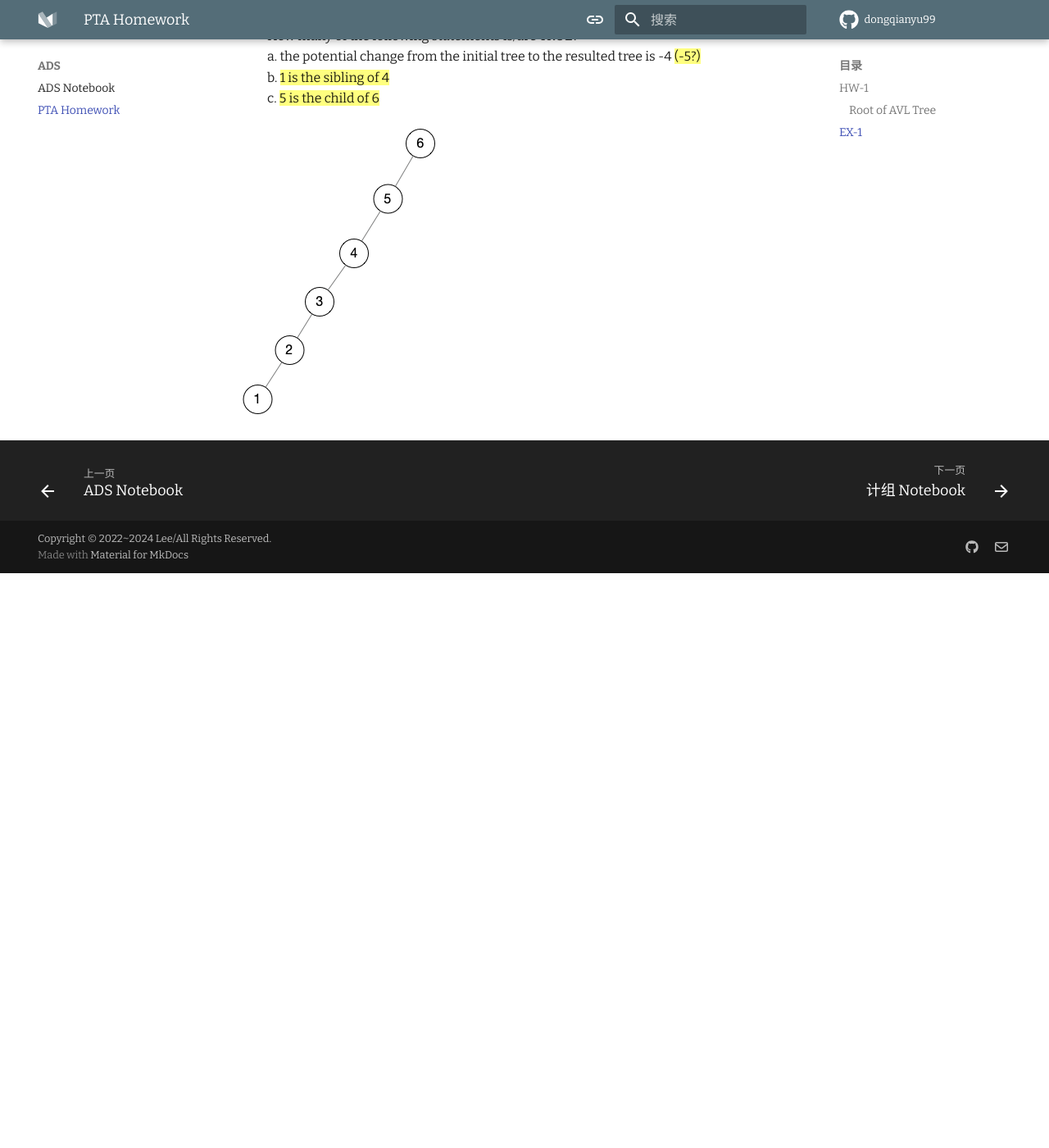
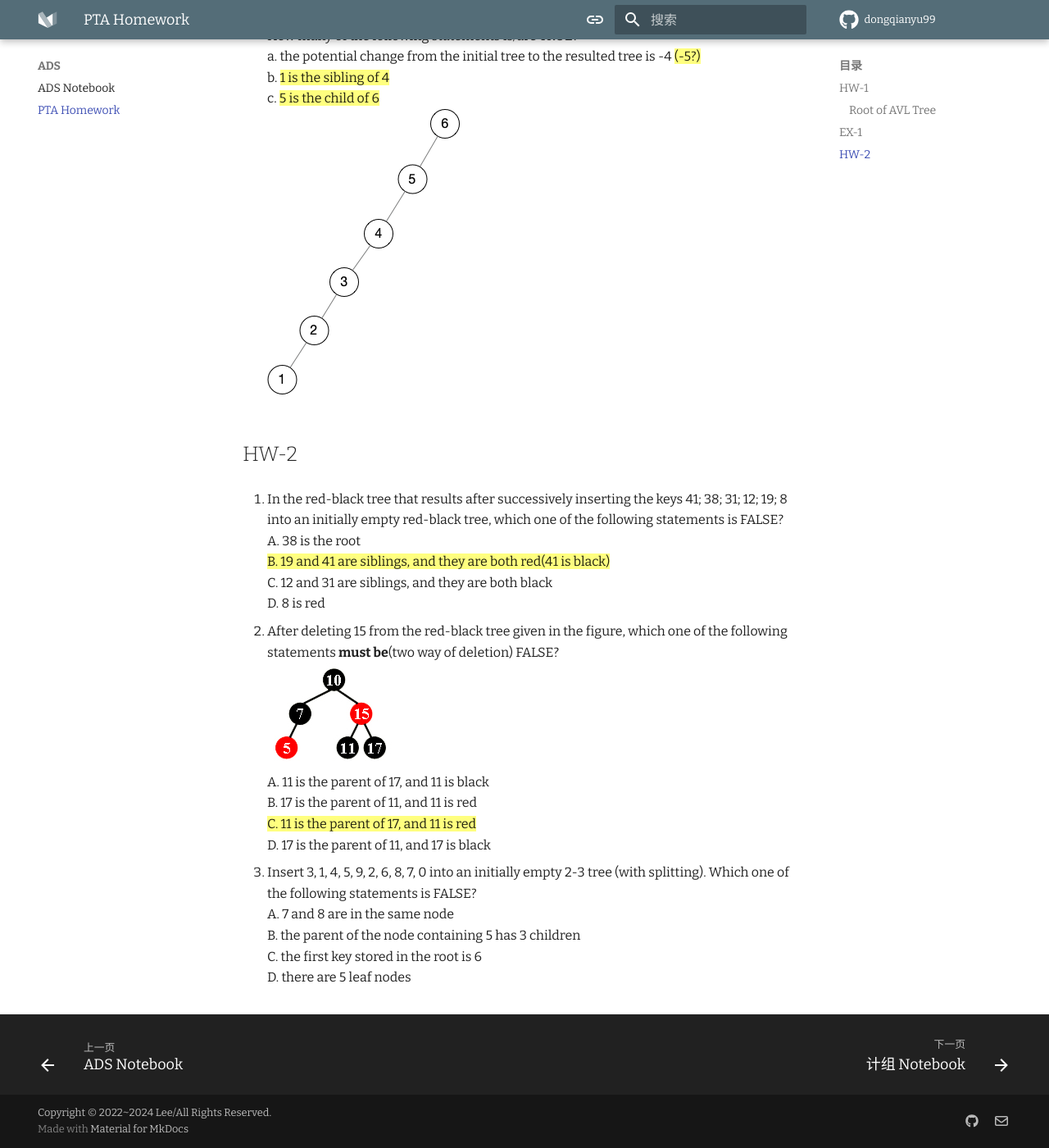
Before and after one commit to dongqianyu99/dongqianyu-blog, an MkDocs documentation site: the page built from docs/ADS/PTA Homework/homework.md, in a window 1280 px wide and 1400 px high, scrolled down 4290 px. Shown: the whole window at 82% size. Built offline with MkDocs 1.6.1 and Material for MkDocs 9.7.7, drawn with Linux system fonts in a browser that asks for light colours; comment, search, counter and statistics services are not loaded; before the commit the page ends 4989 px from its top, so only the background shows below that.

Commit message:
Update 2024/9/15

```diff
--- a/docs/ADS/PTA Homework/homework.md
+++ b/docs/ADS/PTA Homework/homework.md
@@ -159,5 +159,25 @@ How many of the following statements is/are TRUE?
 a. the potential change from the initial tree to the resulted tree is -4 ==(-5?)==
 b. ==1 is the sibling of 4==
 c. ==5 is the child of 6==
+![alt text](071d7a8c-c028-4160-a47c-398cf901bc96.png)
 
-![alt text](071d7a8c-c028-4160-a47c-398cf901bc96.png)
+## HW-2
+
+1. In the red-black tree that results after successively inserting the keys 41; 38; 31; 12; 19; 8 into an initially empty red-black tree, which one of the following statements is FALSE?
+A. 38 is the root
+==B. 19 and 41 are siblings, and they are both red(41 is black)==
+C. 12 and 31 are siblings, and they are both black
+D. 8 is red
+
+2. After deleting 15 from the red-black tree given in the figure, which one of the following statements **must be**(two way of deletion) FALSE?
+![alt text](129.jpg)
+A. 11 is the parent of 17, and 11 is black
+B. 17 is the parent of 11, and 11 is red
+==C. 11 is the parent of 17, and 11 is red==
+D. 17 is the parent of 11, and 17 is black
+
+3. Insert 3, 1, 4, 5, 9, 2, 6, 8, 7, 0 into an initially empty 2-3 tree (with splitting).  Which one of the following statements is FALSE?
+A. 7 and 8 are in the same node
+B. the parent of the node containing 5 has 3 children
+C. the first key stored in the root is 6
+D. there are 5 leaf nodes
```
Also changed, not shown: docs/ADS/PTA Homework/129.jpg (added).
